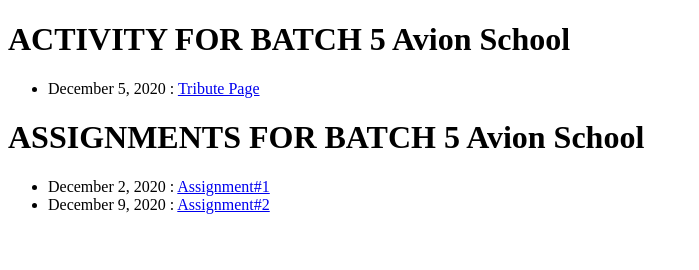
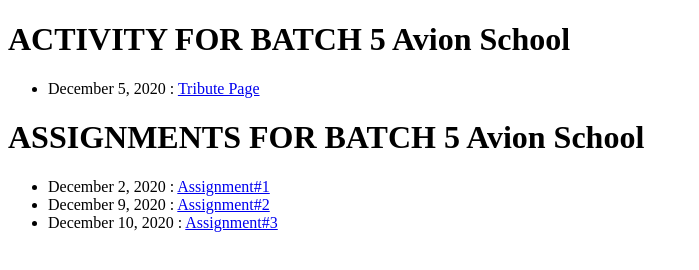
Before and after one commit to AlexCitrus/AvionSchool-Main-Course, a plain HTML site: page index.html in a window 1280 px wide. Shown: the whole page, without its empty margins (0-699 px from the left). Drawn offline with Linux system fonts and the light colour scheme.

Commit message:
Update index.html

```diff
--- a/index.html
+++ b/index.html
@@ -21,6 +21,7 @@
   <ul>
     <li><time datetime="2020-12-05">December 2, 2020 </time>: <a href="./Assignment%231/Assignment.html" target="_blank">Assignment#1</a> </li>
       <li><time datetime="2020-12-05">December 9, 2020 </time>: <a href="./Assignment%232/chessboard.html" target="_blank">Assignment#2</a> </li>
+      <li><time datetime="2020-12-05">December 10, 2020 </time>: <a href="./Assignment%233/gridChess.html" target="_blank">Assignment#3</a> </li>
 
 </ul>
 </body>
```
